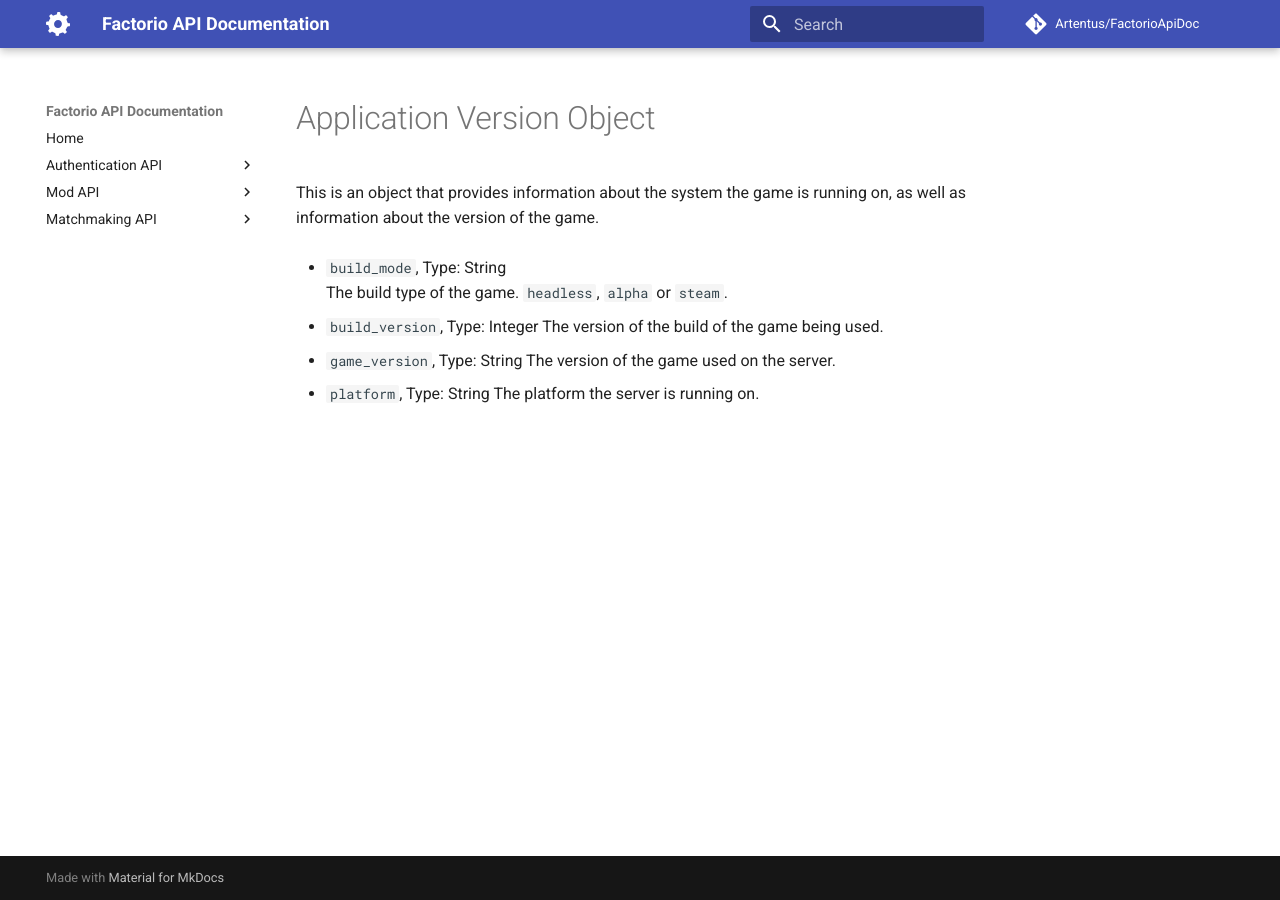
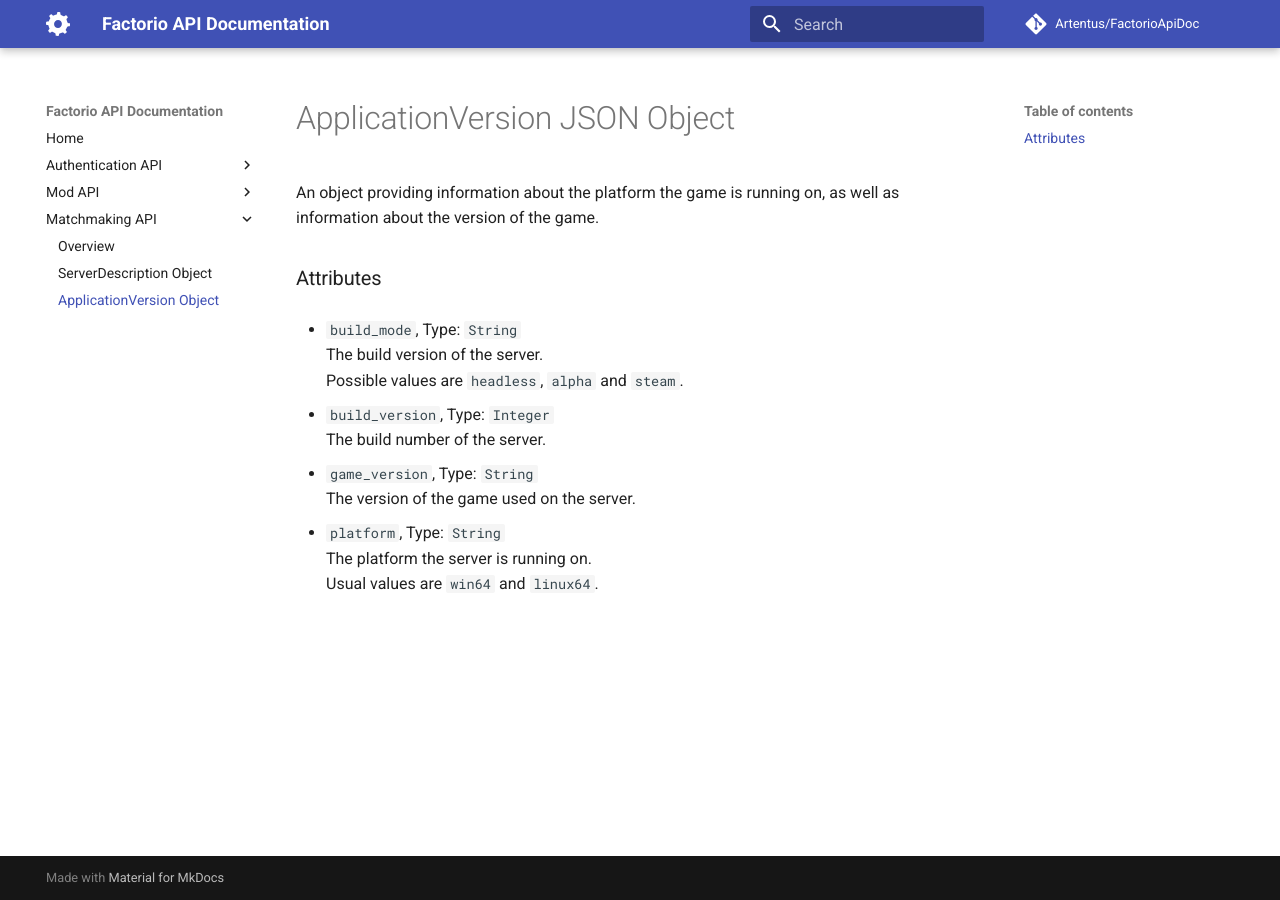
Before and after one commit to Artentus/FactorioApiDoc, an MkDocs documentation site: the page built from docs/matchmaking-api/appversion.md, in a window 1280 px wide. Built offline with MkDocs 1.6.1 and Material for MkDocs 9.7.7, drawn with Linux system fonts in a browser that asks for light colours; comment, search, counter and statistics services are not loaded.

Commit message:
Matchmaking API cleanup

```diff
--- a/docs/matchmaking-api/appversion.md
+++ b/docs/matchmaking-api/appversion.md
@@ -1,15 +1,19 @@
-# Application Version Object
+# ApplicationVersion JSON Object
 
-This is an object that provides information about the system the game is running on, as well as information about the version of the game.
+An object providing information about the platform the game is running on, as well as information about the version of the game.
 
-* `build_mode`, Type: String
-The build type of the game. `headless`, `alpha` or `steam`.
+### Attributes
 
-* `build_version`, Type: Integer
-The version of the build of the game being used.
+* `build_mode`, Type: `String`
+The build version of the server.
+Possible values are `headless`, `alpha` and `steam`.
 
-* `game_version`, Type: String
+* `build_version`, Type: `Integer`
+The build number of the server.
+
+* `game_version`, Type: `String`
 The version of the game used on the server.
 
-* `platform`, Type: String
+* `platform`, Type: `String`
 The platform the server is running on.
+Usual values are `win64` and `linux64`.
--- a/mkdocs.yml
+++ b/mkdocs.yml
@@ -25,3 +25,5 @@ nav:
         - Overview: 'mod-api/index.md'
     - Matchmaking API:
         - Overview: 'matchmaking-api/index.md'
+        - ServerDescription Object: 'matchmaking-api/serverdescription.md'
+        - ApplicationVersion Object: 'matchmaking-api/appversion.md'
```
Also changed, not shown: docs/matchmaking-api/index.md (+6 -6 lines), docs/matchmaking-api/serverdescription.md (renamed from docs/matchmaking-api/serverresult.md, +5 -3 lines).
